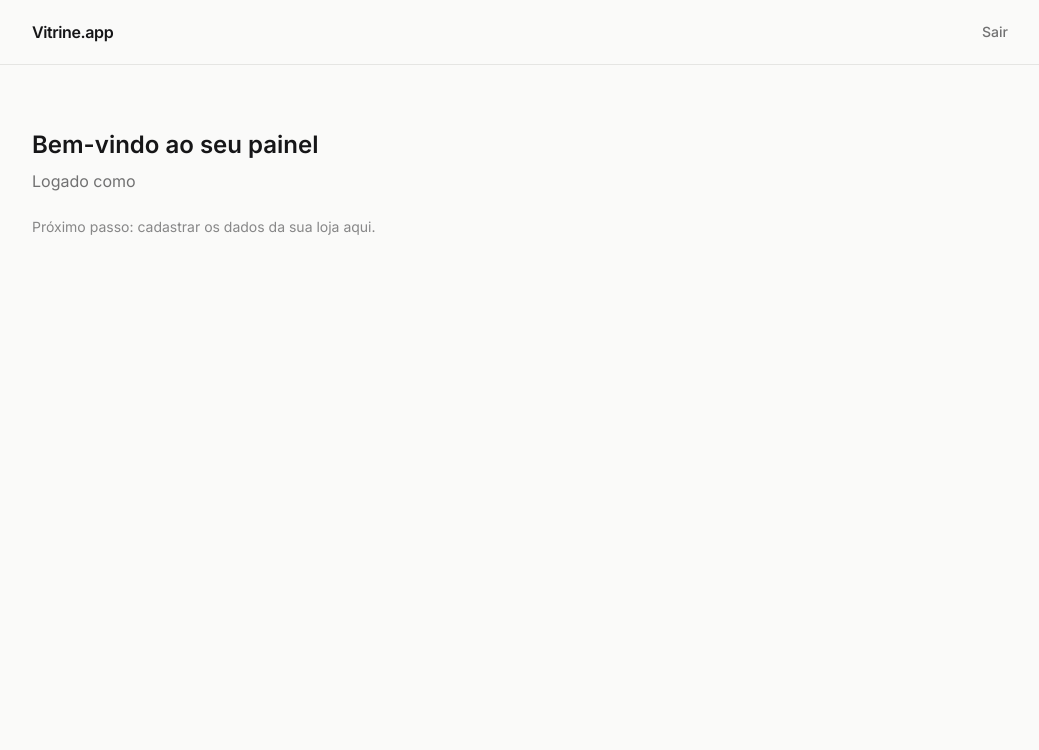
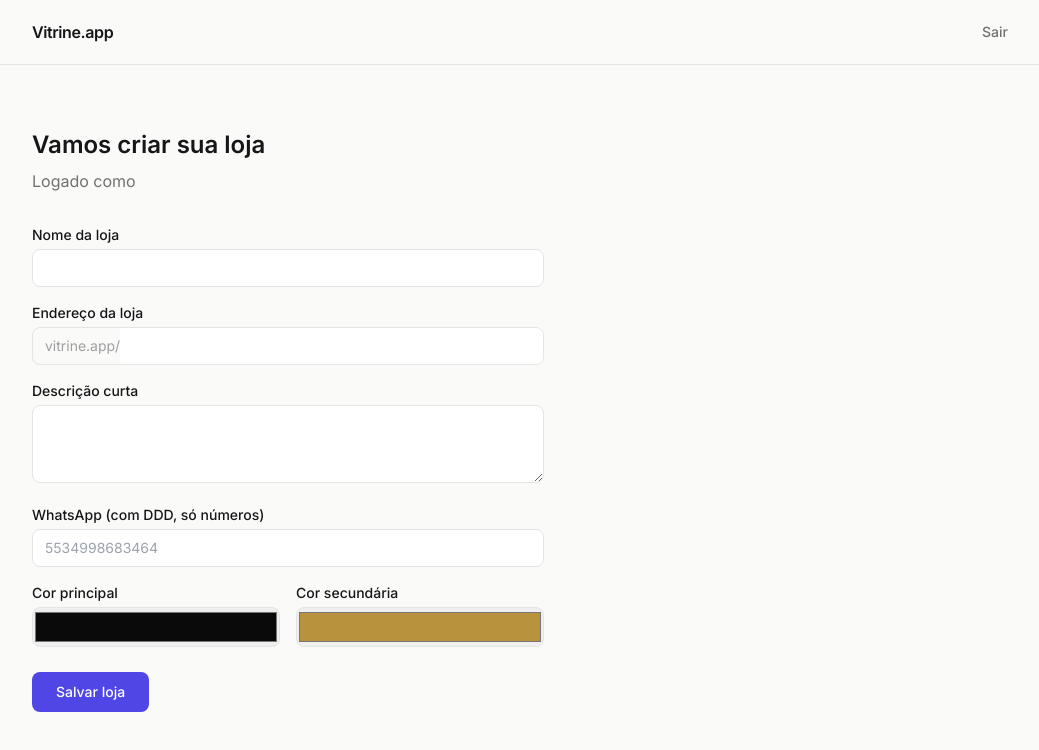
Before and after one commit to MthsArc/Vitrine-app, a Next.js app: page /painel in a window 1280 px wide. Shown: the top 750 px of the page, without its empty margins (120-1159 px from the left). Built offline with nearby package versions, Linux system fonts and the light colour scheme; no server answers; the database is empty.

Commit message:
Update page.tsx

```diff
--- a/src/app/painel/page.tsx
+++ b/src/app/painel/page.tsx
@@ -1,11 +1,18 @@
 import { createClient } from "@/lib/supabase/server";
 import LogoutButton from "./LogoutButton";
+import LojaForm from "./LojaForm";
 
 export default async function PainelPage() {
   const supabase = await createClient();
   const {
     data: { user },
   } = await supabase.auth.getUser();
+
+  const { data: loja } = await supabase
+    .from("lojas")
+    .select("*")
+    .eq("user_id", user?.id)
+    .maybeSingle();
 
   return (
     <main className="min-h-screen">
@@ -17,13 +24,16 @@ export default async function PainelPage() {
       </header>
 
       <div className="max-w-5xl mx-auto px-6 py-16">
-        <h1 className="text-2xl font-semibold">Bem-vindo ao seu painel</h1>
+        <h1 className="text-2xl font-semibold">
+          {loja ? "Sua loja" : "Vamos criar sua loja"}
+        </h1>
         <p className="mt-2 text-ink/60">
           Logado como <span className="font-medium text-ink">{user?.email}</span>
         </p>
-        <p className="mt-6 text-sm text-ink/50">
-          Próximo passo: cadastrar os dados da sua loja aqui.
-        </p>
+
+        <div className="mt-8">
+          <LojaForm loja={loja} />
+        </div>
       </div>
     </main>
   );
```
